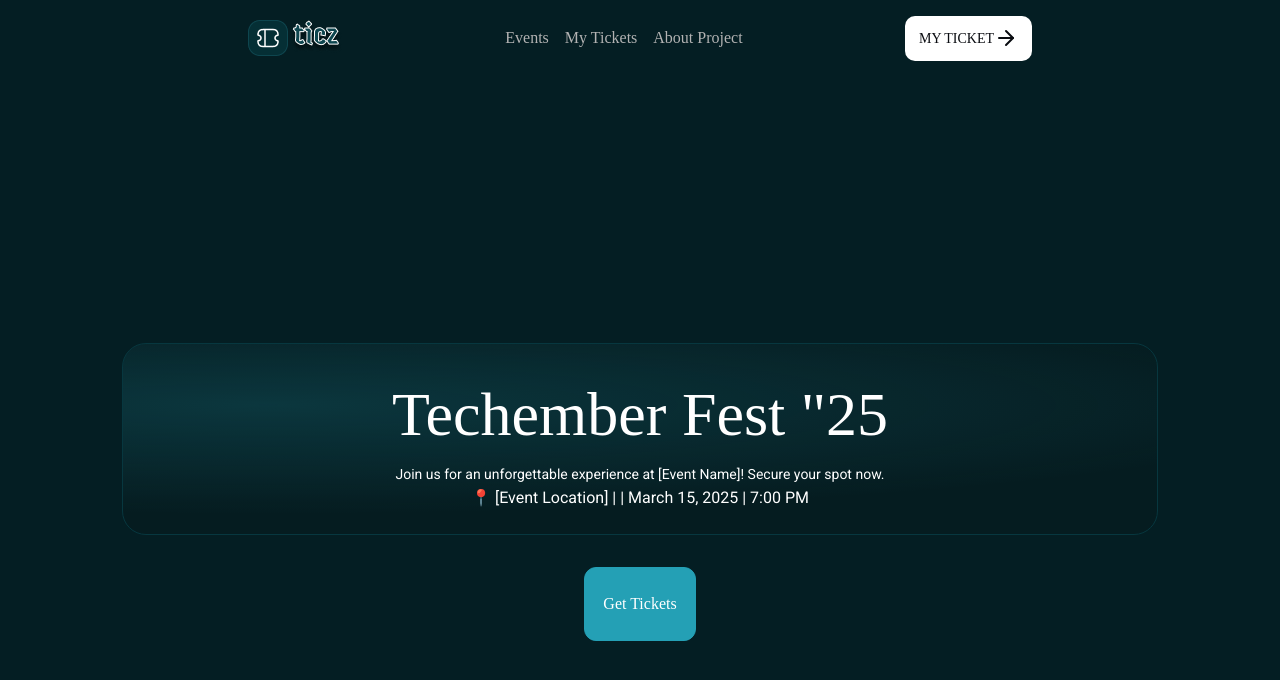
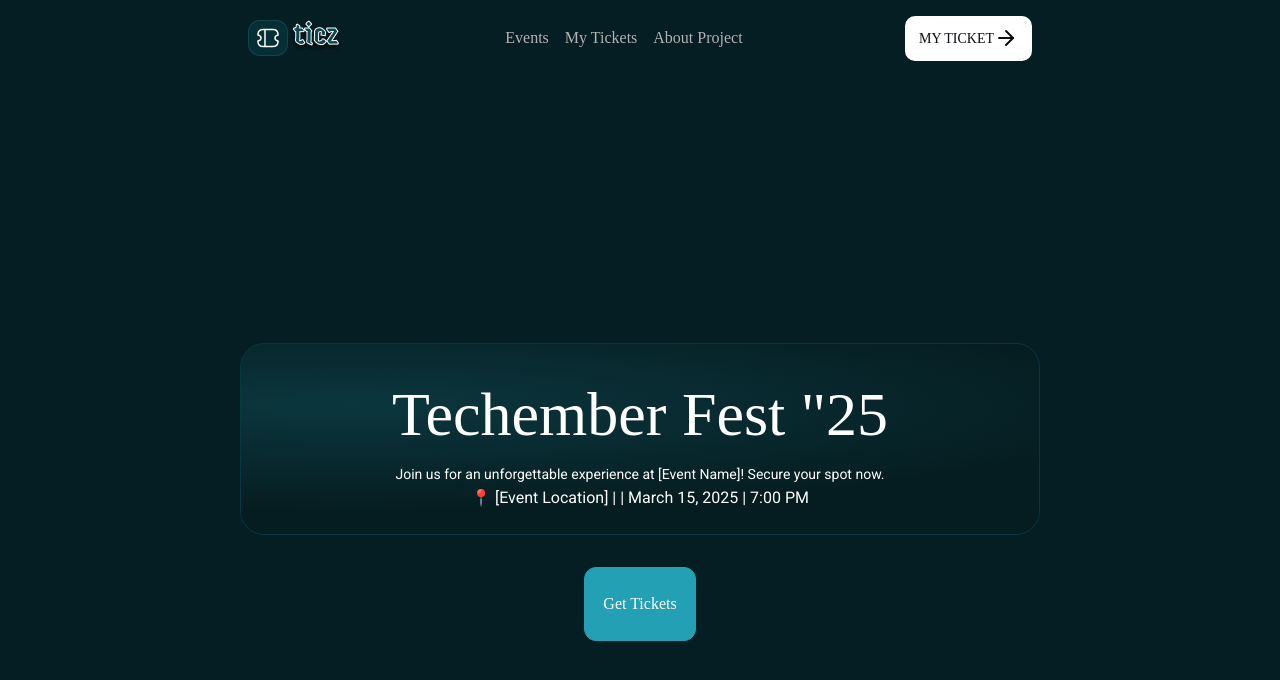
Before and after one commit to Jeffreyai7/hngx-stage2-conference-ticket, a React (Vite) app: page / in a window 1280 px wide. Shown: the top 680 px of the page. Built offline with nearby package versions, Linux system fonts and the light colour scheme; a web font is replaced by a local one.

Commit message:
finish project

```diff
--- a/src/pages/Home.tsx
+++ b/src/pages/Home.tsx
@@ -6,7 +6,7 @@ const Home = () => {
 
   return (
     <div className="h-screen bg-(--primaryColor) flex flex-col justify-center items-center">
-      <div className="bg-custom-gradient my-[32px] w-[90%] mx-auto  text-white text-center px-6 py-4 md:p-6 border border-[#07373F] rounded-[24px]">
+      <div className="bg-custom-gradient my-[32px] w-[95%] max-w-[800px] mx-auto  text-white text-center px-6 py-4 md:p-6 border border-[#07373F] rounded-[24px]">
         <div>
           <h1 className="text-[2.5rem] md:text-[3.875rem] road-rage-text">
             Techember Fest "25
```
